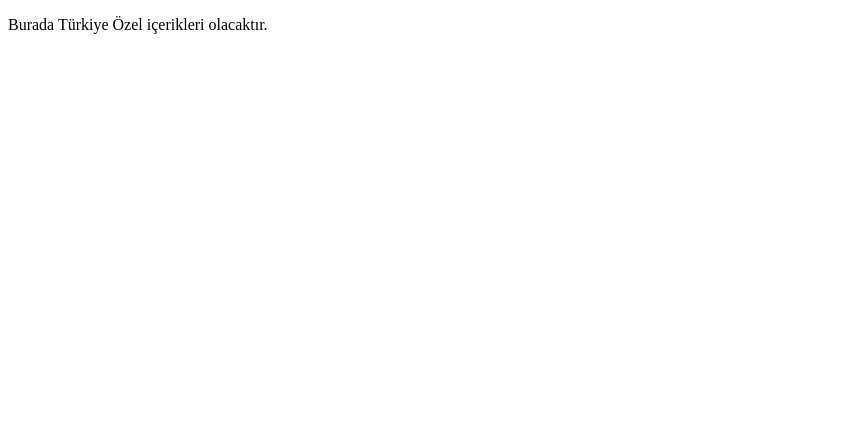
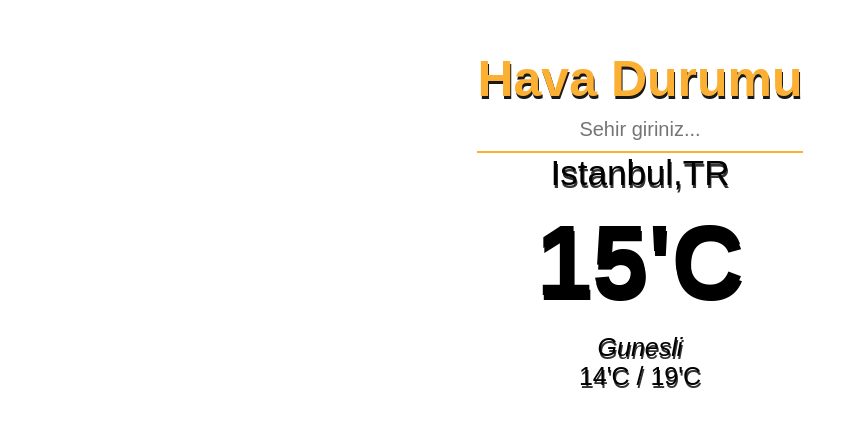
Before and after one commit to alperen9729/WebSite, a plain HTML site: page WebSite-main/TurkiyeOzel/turkiyeozel.html in a window 1280 px wide. Shown: the whole page, without its empty margins (0-855 px from the left). Drawn offline with Linux system fonts and the light colour scheme.

Commit message:
turkiye ozel kısmı ekledim

```diff
--- a/WebSite-main/TurkiyeOzel/turkiyeozel.css
+++ b/WebSite-main/TurkiyeOzel/turkiyeozel.css
@@ -0,0 +1,59 @@
+*{
+    margin: 0;
+    padding:0;
+    box-sizing: border-box;
+
+}
+body{
+    font-family: 'montserrat' , sans-serif;
+
+
+}
+.app{
+    display:flex;
+    flex-direction: column;
+    align-items: center;
+    text-align: center;
+
+
+}
+.baslik{
+    padding: 50px 20px 30px 20px;}
+.baslik h1{
+    font-size: 50px;
+    color: #fbb034;
+    text-shadow: 1px 3px rgba(0,0,0,.9);
+}
+.baslik input{
+    width: 100%;
+    padding:10px;
+    background: transparent;
+    border :0;
+    outline: 0;
+    border-bottom: 2px solid #fbb034;
+    text-align: center;
+    font-size: 20px;
+    color:black;
+}
+.sehir{
+    font-size:35px;
+    font-weight:500;
+    margin-bottom:10px;
+    text-shadow: 1px 3px rgba(0,0,0,.8);
+
+}
+.sicaklik{
+    font-size : 100px;
+    font-weight:700;
+    margin-bottom: 15px;
+    text-shadow: 1px 5px rgba(0,0,0,1);
+}
+.durum{
+    font-size:25px;
+    font-style: italic;
+    text-shadow: 1px 3px rgba(0,0,0,.8);
+}
+.minmax{
+    font-size:25px;
+    text-shadow: 1px 3px rgba(0,0,0,.8);
+}
--- a/WebSite-main/TurkiyeOzel/turkiyeozel.html
+++ b/WebSite-main/TurkiyeOzel/turkiyeozel.html
@@ -8,6 +8,18 @@
     <link rel="stylesheet" href="turkiyeozel.css">
 </head>
 <body>
-    <p>Burada Türkiye Özel içerikleri olacaktır.</p>
+
+    <div class="app">
+        <div class="baslik">
+            <h1>Hava Durumu</h1>
+            <input type="text" id="searchBar" placeholder="Sehir giriniz...">
+            <div class="content">
+                <div class="sehir">Istanbul,TR</div>
+                <div class="sicaklik">15'C</div>
+                <div class="durum">Gunesli</div>
+                <div class="minmax">14'C / 19'C</div>
+            </div>
+        </div>
+    </div>
 </body>
 </html>
--- a/WebSite-main/TurkiyeOzel/turkiyeozel.js
+++ b/WebSite-main/TurkiyeOzel/turkiyeozel.js
@@ -0,0 +1,46 @@
+
+const key = "3d343230029e8b263287ffe252c6a4de";
+
+const searchBar = document.getElementById("searchBar");
+
+
+searchBar.addEventListener("keypress", (e) => {
+    if (e.key === "Enter") {
+        sonuc(searchBar.value);
+    }
+});
+
+const sonuc = async (sehirAdi) => {
+
+    const url = `https://api.openweathermap.org/geo/1.0/direct?q=${sehirAdi}&limit=1&appid=${key}`;
+
+    const geoRes = await fetch(url);
+    const geoData = await geoRes.json();
+    console.log(geoData);
+
+    if (geoData.length == 0) {
+        alert("Şehir bulunamadı!");
+        return;
+    }
+
+    let lat = geoData[0].lat;
+    let lon = geoData[0].lon;
+
+
+    const weatherURL = `https://api.openweathermap.org/data/2.5/weather?lat=${lat}&lon=${lon}&appid=${key}&units=metric&lang=tr`;
+
+    const weatherRes = await fetch(weatherURL);
+    const weatherData = await weatherRes.json();
+
+    console.log(weatherData);
+
+    havaDurumunuYaz(weatherData);
+};
+
+function havaDurumunuYaz(veri) {
+
+    document.querySelector(".sehir").innerText = `${veri.name}, ${veri.sys.country}`;
+    document.querySelector(".sicaklik").innerText = `${Math.round(veri.main.temp)}°C`;
+    document.querySelector(".durum").innerText = veri.weather[0].description;
+    document.querySelector(".minmax").innerText =`${Math.round(veri.main.temp_min)}°C / ${Math.round(veri.main.temp_max)}°C`;
+};
```
Also changed, not shown: WebSite-main/Giris/giris.html (added, +11 -0 lines), WebSite-main/Giris/giris.css (added), WebSite-main/Giris/giris.js (added).
